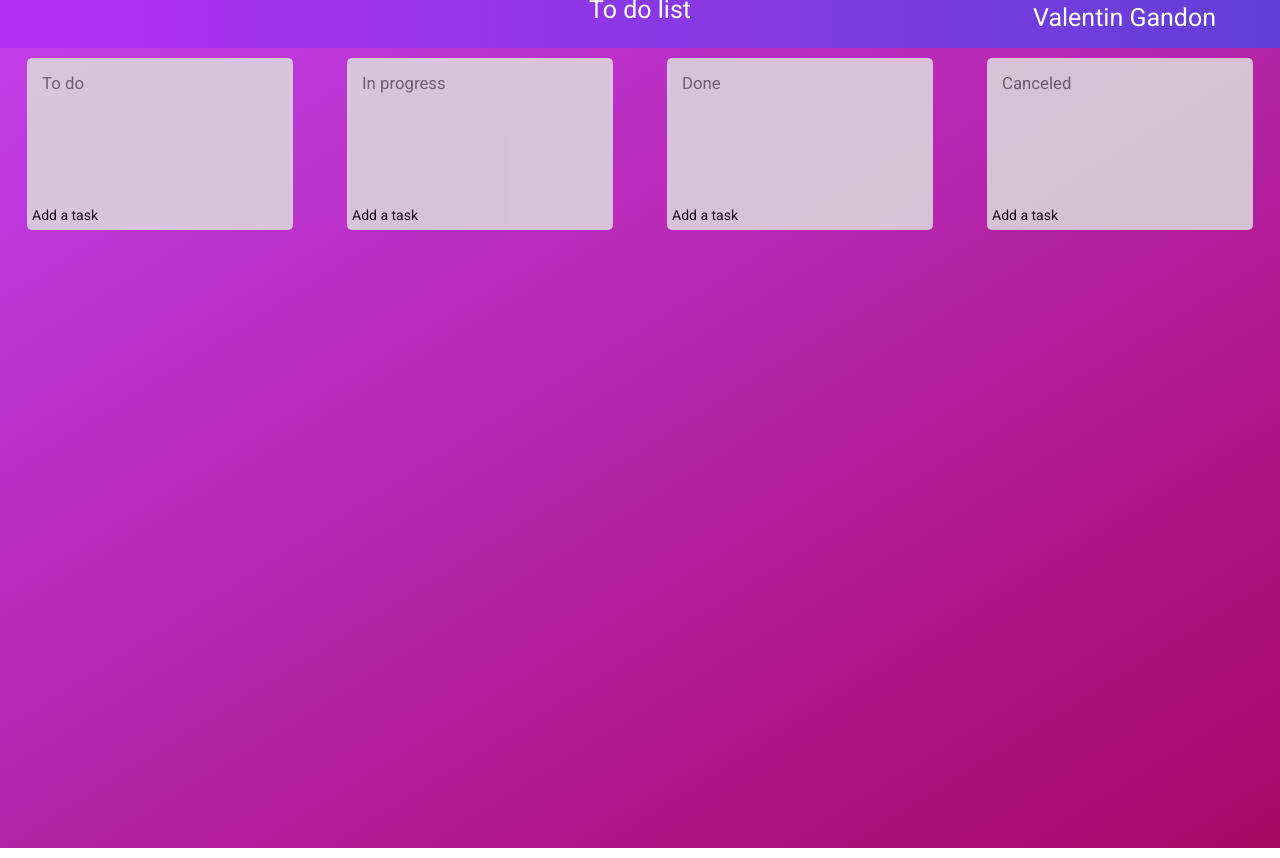
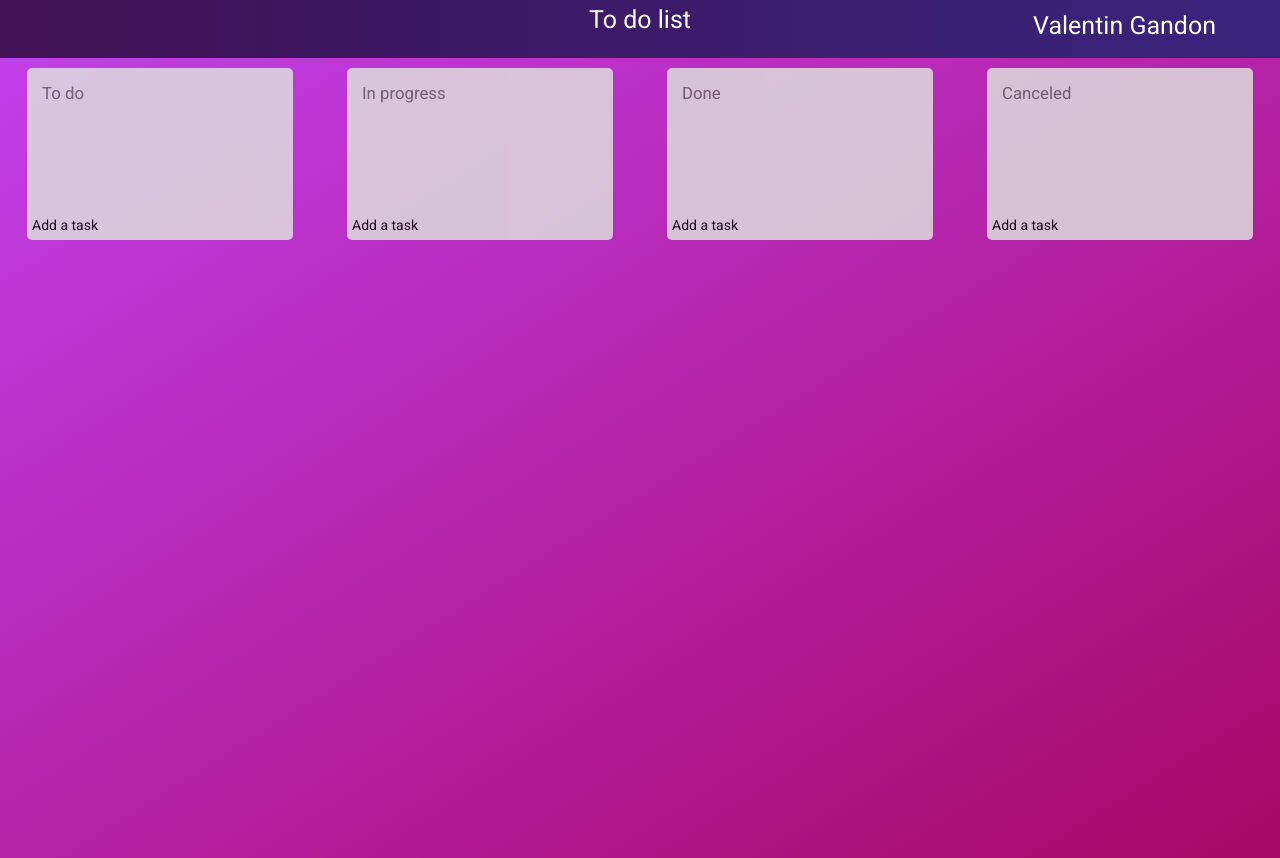
Before and after one commit to Tristan-Poisson/WT-assignment4, an Angular app: page / in a window 1280 px wide. Built offline with nearby package versions, Linux system fonts and the light colour scheme.

Commit message:
css ajustment

```diff
--- a/src/app/app.component.css
+++ b/src/app/app.component.css
@@ -5,7 +5,8 @@
 header{
     margin: 0;
     padding: 0;
-    background-image: linear-gradient(to right, rgb(181, 47, 243) , rgb(97, 64, 215));
+    padding-top: 10px;
+    background-image: linear-gradient(to right, rgb(64, 17, 85) , rgb(56, 37, 125));
     text-align: center;
     color: white;
     font-size: 25px;
@@ -14,7 +15,7 @@ header{
 }
 header > div {
     position: absolute;
-    top: 1vh;
+    top: 2vh;
     right: 5vw;
 }
 .list {
--- a/src/app/app.component.html
+++ b/src/app/app.component.html
@@ -1,8 +1,8 @@
 <header>To do list
   <div class="log">{{user}}</div>
 </header>
+
 <body>
-
   <div class="listContainer" cdkDropListGroup>
 
     <div class="list">
--- a/src/app/task/task.component.html
+++ b/src/app/task/task.component.html
@@ -1,9 +1,12 @@
 <div class="taskContainer" (mouseover)="revealInfo=true" (mouseleave)="revealInfo=false">
-    <textarea #titleInput (change)="editTitle(titleInput.value)" class="title">{{Task.title | titlecase}}</textarea>
-    <textarea #descInput (change)="editDesc(descInput.value)">{{Task.description}}</textarea><br>
+    <textarea #titleInput (change)="editTitle(titleInput.value)" class="title"  spellcheck="false"
+        >{{Task.title | titlecase}}</textarea>
+    <textarea spellcheck="false" #descInput (change)="editDesc(descInput.value)"
+    >{{Task.description}}</textarea><br>
     <div *ngIf="revealInfo">
         <button (click)="changePriority()" [ngStyle]="{ background: priorityColor }">  Priority : {{Task.priority}}</button>
-        <textarea #usernameInput (keyup)="editUser(usernameInput.value)">{{Task.user}}</textarea>
+        <textarea spellcheck="false" #usernameInput (keyup)="editUser(usernameInput.value)"
+        >{{Task.user}}</textarea>
         <button (click)="deleteTask()">Delete</button>
     </div>
 </div>
```
